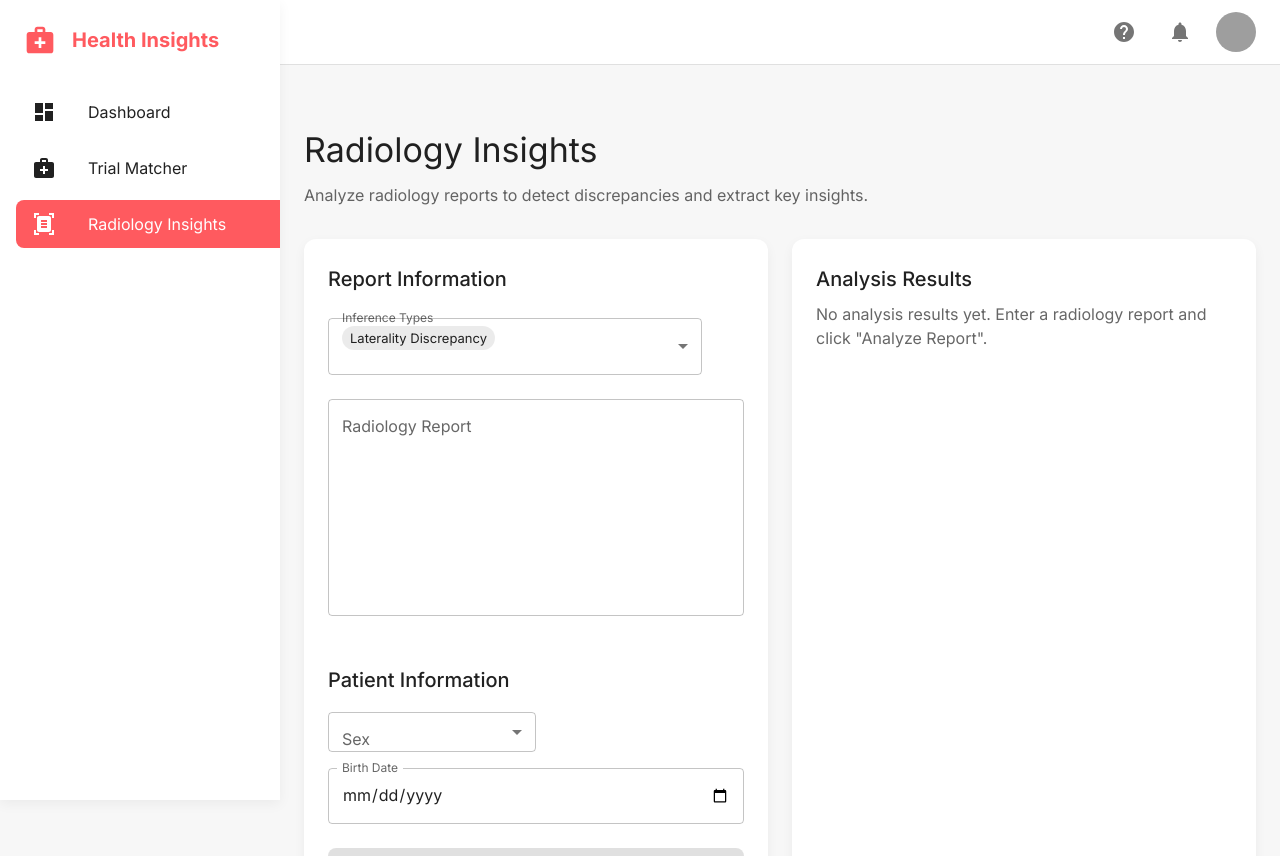
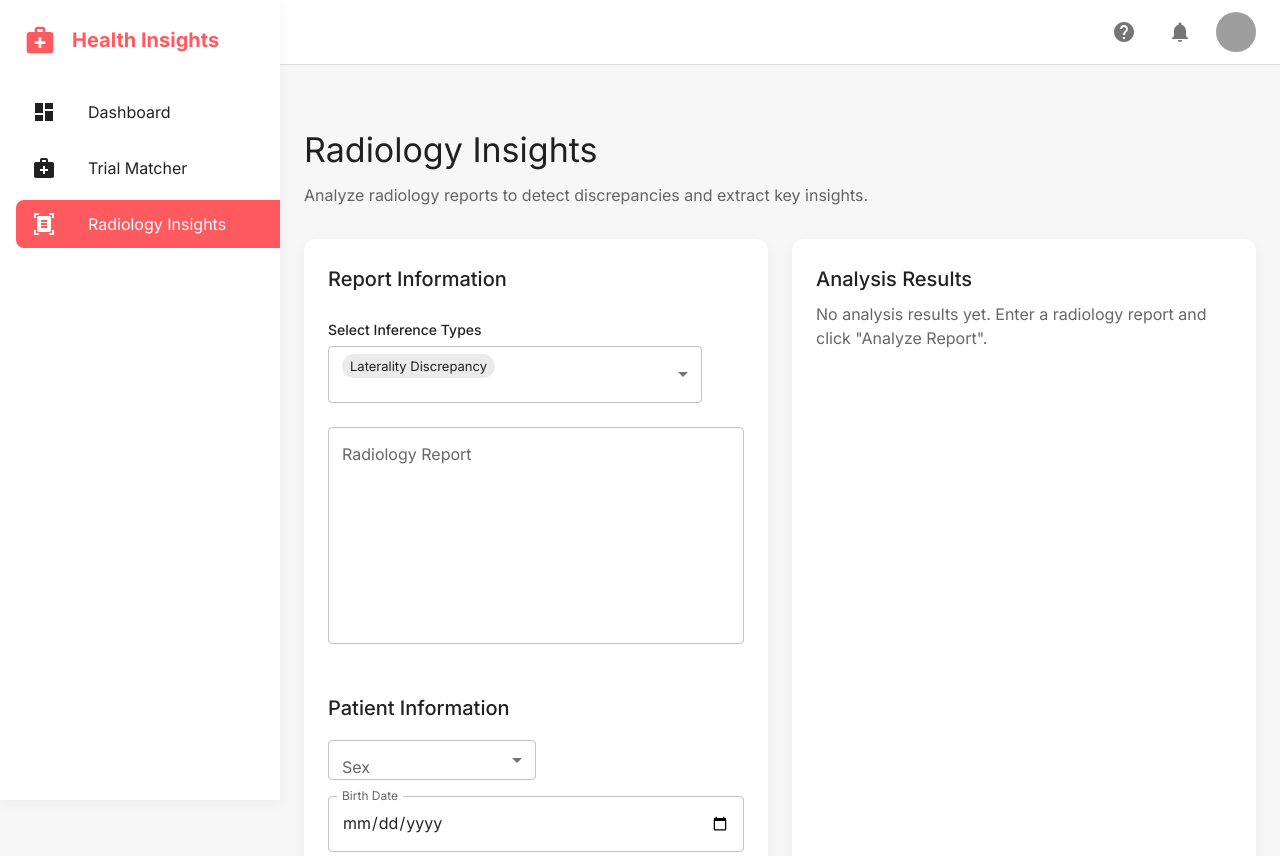
Before and after one commit to nathandamm/healthbotapp, a React (Create React App) app: page /radiology-insights in a window 1280 px wide. Shown: the top 856 px of the page. Built offline with nearby package versions, Linux system fonts and the light colour scheme; grey boxes are pictures that could not be loaded.

Commit message:
Vibe UI complete

```diff
--- a/src/components/RadiologyInsights.tsx
+++ b/src/components/RadiologyInsights.tsx
@@ -170,12 +170,15 @@ const RadiologyInsights: React.FC = () => {
       <Grid container spacing={3}>
         <Grid item xs={12} md={6}>
           <StyledCard>
-            <Typography variant="h6" gutterBottom>
+            <Typography variant="h6" gutterBottom sx={{ mb: 3 }}>
               Report Information
             </Typography>
 
-            <FormControl sx={{ width: '90%', mb: 3, mt: 2 }}>
-              <InputLabel>Inference Types</InputLabel>
+            <Typography variant="subtitle2" gutterBottom>
+              Select Inference Types
+            </Typography>
+
+            <FormControl sx={{ width: '90%', mb: 3 }}>
               <Select
                 multiple
                 size="small"
@@ -222,6 +225,7 @@ const RadiologyInsights: React.FC = () => {
                 size="small"
                 value={patientInfo.sex}
                 onChange={(e) => setPatientInfo({ ...patientInfo, sex: e.target.value })}
+                sx={{ '& .MuiSelect-select': { display: 'flex', alignItems: 'center' } }}
                 label="Sex"
               >
                 <MenuItem value="">Select...</MenuItem>
--- a/src/components/TrialMatcher.tsx
+++ b/src/components/TrialMatcher.tsx
@@ -17,6 +17,10 @@ import {
   Paper,
   Alert,
   Snackbar,
+  Select,
+  MenuItem,
+  FormControl,
+  InputLabel,
 } from '@mui/material';
 import { styled } from '@mui/material/styles';
 import { Theme } from '@mui/material/styles';
@@ -151,13 +155,14 @@ const TrialMatcher: React.FC = () => {
             </Typography>
 
             <FormControl sx={{ width: '50%', mb: 2 }}>
-              <InputLabel id="sex-label">Sex</InputLabel>
+              <InputLabel id="trial-sex-label">Sex</InputLabel>
               <Select
-                labelId="sex-label"
+                labelId="trial-sex-label"
+                label="Sex"
                 size="small"
+                sx={{ '& .MuiSelect-select': { display: 'flex', alignItems: 'center' } }}
                 value={patientInfo.sex}
                 onChange={(e) => setPatientInfo({ ...patientInfo, sex: e.target.value })}
-                label="Sex"
               >
                 <MenuItem value="">Select...</MenuItem>
                 <MenuItem value="male">Male</MenuItem>
```
